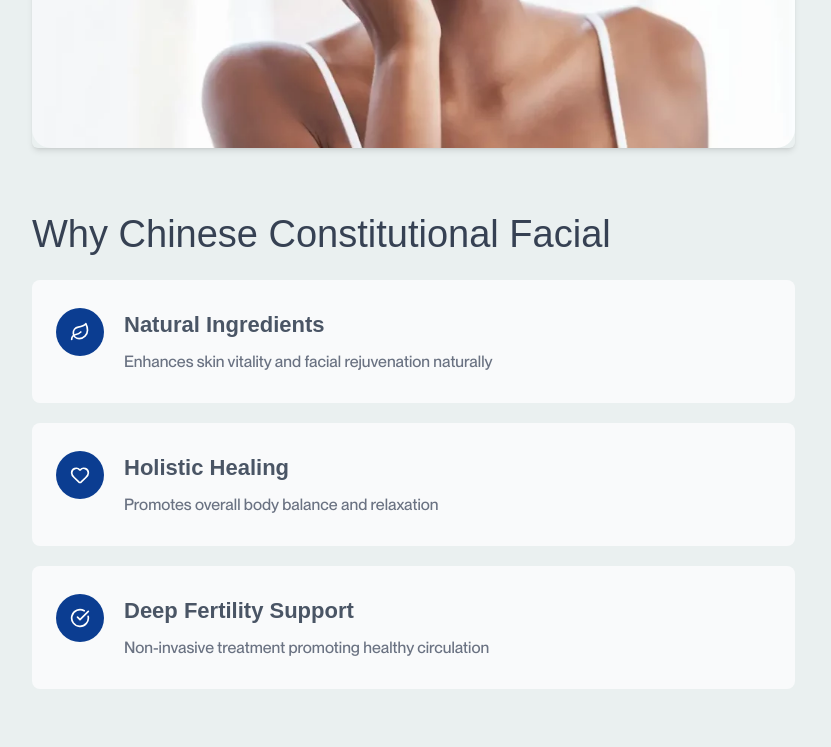
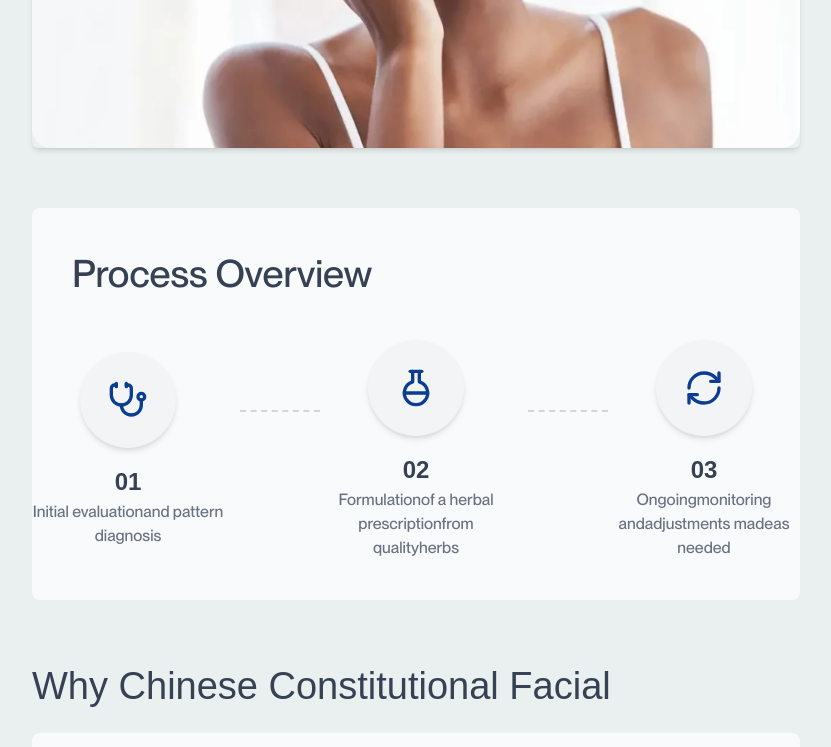
Before and after one commit to dibyawebtuned/acupuncture, a Next.js app: page /constitutional-facial in a window 1280 px wide. Shown: the part 1533-2280 px from the top of the page, without its empty margins (16-847 px from the left). Built offline with nearby package versions, Linux system fonts and the light colour scheme; a web font is replaced by a local one.

Commit message:
chinese herbal service

```diff
--- a/src/app/chinese-herbal/page.js
+++ b/src/app/chinese-herbal/page.js
@@ -1,6 +1,7 @@
 "use client";
 import React, { useEffect } from "react";
 import Image from "next/image";
+import Link from "next/link";
 import MarqueeSection from "@/component/Marquee";
 import { CheckCircle, BadgeCheck, Heart, Leaf, ArrowRight, Star, Stethoscope, FlaskRound, RefreshCw } from "lucide-react";
 import AOS from "aos";
@@ -73,15 +74,15 @@ const Page = () => {
         <div>
             <div className="pt-[130px] bg-[#EAF0F0]">
                 {/* Top Section */}
-                <div className="max-w-[1440px] mx-auto px-4 sm:px-6 lg:px-12 py-15">
-                    <div className="flex flex-col lg:flex-row gap-10 lg:gap-14 items-center">
+                <div className="max-w-[1440px] mx-auto px-4 sm:px-6 lg:px-12 py-6 sm:py-15">
+                    <div className="flex flex-col-reverse lg:flex-row gap-10 lg:gap-14 items-center">
                         {/* Left Image */}
                         <div className="flex-1 w-full"
                             data-aos="fade-right"
                         >
                             <div className="relative w-full min-h-[280px] sm:min-h-[400px] lg:min-h-[500px] overflow-hidden rounded-md shadow-md">
                                 <Image
-                                    src="/assets/img/469245827_17879239419197064_4235272167280555836_n.jpg"
+                                    src="/assets/img/Traditional-Chinese-Medicine-is-diagnosing-women's-pulse-.webp"
                                     alt="Facial Acupuncture"
                                     fill
                                     className="object-cover"
@@ -107,7 +108,7 @@ const Page = () => {
                                 >
                                     Chinese Herbal <span className="font-testSignifier"> Medicine </span>
                                 </div>
-                                <div className="font-ppNeueMontreal text-gray-500 text-[15px] sm:text-[16px] md:text-[17px] leading-relaxed"
+                                <div className="font-ppNeueMontreal text-justify text-gray-500 text-[15px] sm:text-[16px] md:text-[17px] leading-relaxed"
                                     data-aos="fade-up"
                                     data-aos-delay="200"
                                 >
@@ -119,7 +120,15 @@ const Page = () => {
                                 </div>
                             </div>
 
-                            <div className="w-full flex flex-wrap mt-6 -mx-5">
+
+                            <div className="flex pt-5 sm:pt-10">
+                                <Link href="/book"
+                                    className="bg-[#0b3d91]! text-white! text-[14px] py-2.5 px-14 rounded-full font-medium no-underline!">
+                                    Book an Appointment
+                                </Link>
+                            </div>
+
+                            {/* <div className="w-full flex flex-wrap mt-6 -mx-5">
                                 {[
                                     {
                                         icon: <Leaf size={20} className="text-white" />,
@@ -146,7 +155,6 @@ const Page = () => {
                                         data-aos="fade-up"
                                         data-aos-delay={250 + index * 100}
                                     >
-                                        {/* Square icon */}
                                         <div className="w-10 h-10 flex items-center justify-center rounded-md shrink-0 bg-[#0B3D91]">
                                             {item.icon}
                                         </div>
@@ -157,8 +165,7 @@ const Page = () => {
                                         </div>
                                     </div>
                                 ))}
-                            </div>
-
+                            </div> */}
 
                         </div>
                     </div>
@@ -223,7 +230,7 @@ const Page = () => {
                                             data-aos-delay="400"
                                         >
                                             <Image
-                                                src="/assets/img/footer_one.jpg"
+                                                src="/assets/img/ImageForNews_765936_1701383544529230.webp"
                                                 alt="Chinese Herbal Medicine"
                                                 fill
                                                 className="object-cover"
@@ -235,8 +242,6 @@ const Page = () => {
                                 </div>
                             </div>
                         </div>
-
-
 
                         {/* Features Section */}
                         {/* <div className="px-4 md:px-0 max-w-6xl mx-auto bg-gray-50 py-10 rounded-lg">
@@ -277,7 +282,7 @@ const Page = () => {
 
 
                         {/* Feature Section */}
-                        <div className="w-full flex flex-col gap-[40px] justify-center bg-gray-50 py-10 rounded-lg">
+                        <div className="w-full flex flex-col gap-10 justify-center bg-gray-50 py-10 rounded-lg">
                             <div className="text-[32px] md:text-[38px] lg:text-[38px] text-gray-700 font-ppNeueMontreal font-medium leading-snug px-10">
                                 Process Overview
                             </div>
--- a/src/app/constitutional-facial/page.js
+++ b/src/app/constitutional-facial/page.js
@@ -2,7 +2,7 @@
 import React, { useEffect } from "react";
 import Image from "next/image";
 import MarqueeSection from "@/component/Marquee";
-import { CheckCircle, BadgeCheck, Heart, Leaf, ArrowRight, Star } from "lucide-react";
+import { CheckCircle, BadgeCheck, Heart, Leaf, ArrowRight, Star, Stethoscope, FlaskRound, RefreshCw } from "lucide-react";
 import AOS from "aos";
 import "aos/dist/aos.css";
 import ServiceGallery from "@/component/ServiceGallery";
@@ -164,6 +164,7 @@ const Page = () => {
                     </div>
                 </div>
 
+                {/* MarqueeSection */}
                 <div className="pb-15">
                     <MarqueeSection />
                 </div>
@@ -237,6 +238,58 @@ const Page = () => {
                                 </div>
                             </div>
                         </div>
+
+
+                        {/* Feature Section */}
+                        <div className="w-full flex flex-col gap-10 justify-center bg-gray-50 py-10 rounded-lg">
+                            <div className="text-[32px] md:text-[38px] lg:text-[38px] text-gray-700 font-ppNeueMontreal font-medium leading-snug px-10">
+                                Process Overview
+                            </div>
+
+                            <div className="flex flex-col sm:flex-row items-center justify-center gap-24">
+                                <div className="text-center w-48">
+                                    <div className="mx-auto w-24 h-24 rounded-full bg-gray-100 flex items-center justify-center shadow-md">
+                                        <span className="">
+                                            <Stethoscope size={40} className="text-[#0B3D91]" />
+                                        </span>
+                                    </div>
+
+                                    <div className="text-[24px] font-semibold mt-4 text-gray-700">01</div>
+                                    <p className="text-[16px] text-gray-500 mt-2 font-ppNeueMontreal">
+                                        Initial evaluationand pattern diagnosis
+                                    </p>
+                                </div>
+
+                                <div className="text-center w-48 relative">
+                                    <div className="absolute -left-20 top-10 w-20 h-8 border-dashed border-b-2 border-gray-300"></div>
+                                    <div className="mx-auto w-24 h-24 rounded-full bg-gray-100 flex items-center justify-center shadow-md">
+                                        <span className="">
+                                            <FlaskRound size={40} className="text-[#0B3D91]" />
+                                        </span>
+                                    </div>
+
+                                    <div className="text-[24px] font-semibold mt-4 text-gray-700">02</div>
+                                    <p className="text-[16px] text-gray-500 mt-2 font-ppNeueMontreal">
+                                        Formulationof a herbal prescriptionfrom qualityherbs
+                                    </p>
+                                </div>
+
+                                <div className="text-center w-48 relative">
+                                    <div className="absolute -left-20 top-10 w-20 h-8 border-dashed border-b-2 border-gray-300"></div>
+                                    <div className="mx-auto w-24 h-24 rounded-full bg-gray-100 flex items-center justify-center shadow-md">
+                                        <span className="">
+                                            <RefreshCw size={40} className="text-[#0B3D91]" />
+                                        </span>
+                                    </div>
+
+                                    <div className="text-[24px] font-semibold mt-4 text-gray-700">03</div>
+                                    <p className="text-[16px] text-gray-500 mt-2 font-ppNeueMontreal">
+                                        Ongoingmonitoring andadjustments madeas needed
+                                    </p>
+                                </div>
+                            </div>
+                        </div>
+
 
                         {/* Why Choose */}
                         <div className="">
```
